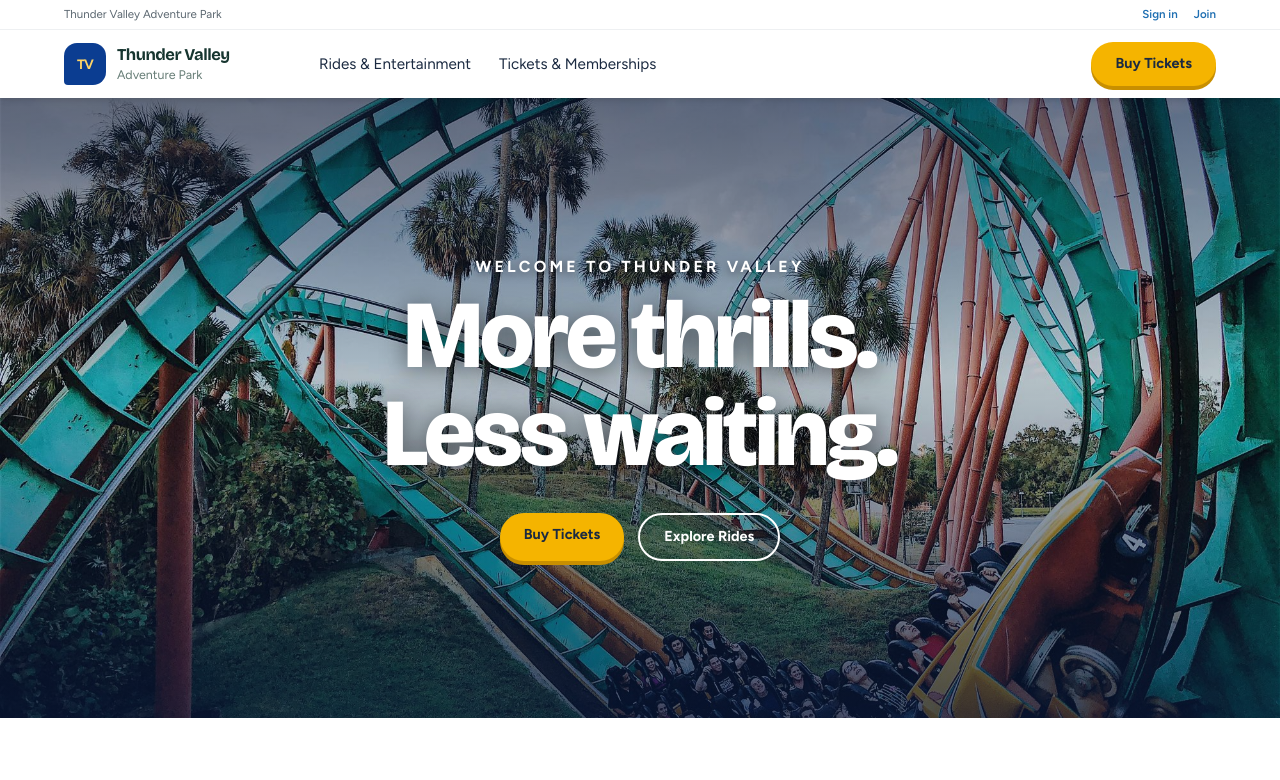
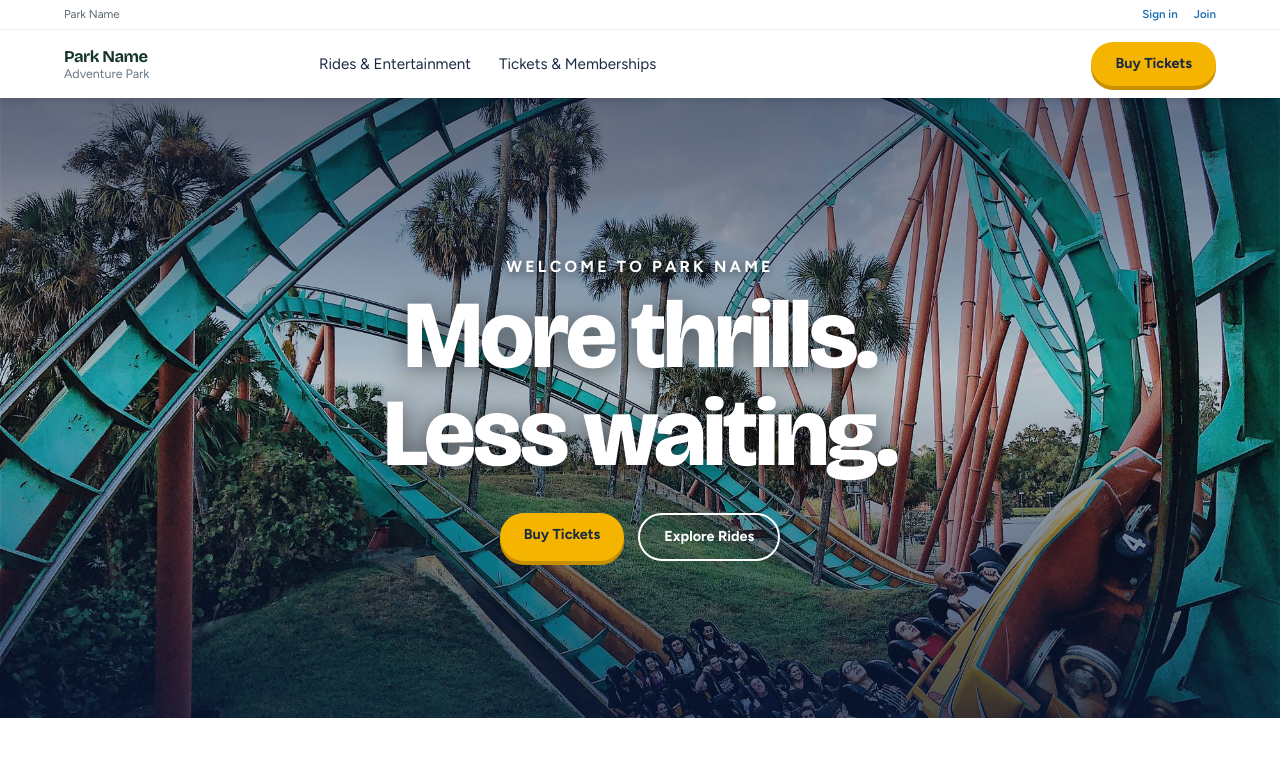
Before and after one commit to AlejandroJM0428/COSC-3380---Theme-Park-Project, a React (Vite) app in the folder client/: page / in a window 1280 px wide. Shown: the top 780 px of the page. Built offline with nearby package versions, Linux system fonts and the light colour scheme.

Commit message:
Branding

```diff
--- a/client/index.html
+++ b/client/index.html
@@ -9,7 +9,7 @@
     />
     <meta name="viewport" content="width=device-width, initial-scale=1.0" />
     <meta name="theme-color" content="#0F3B3A" />
-    <title>Thunder Valley Operations</title>
+    <title>Park Operations</title>
     <link rel="preconnect" href="https://fonts.googleapis.com" />
     <link rel="preconnect" href="https://fonts.gstatic.com" crossorigin />
     <link
--- /dev/null
+++ b/client/src/components/Wordmark.jsx
@@ -0,0 +1,11 @@
+import { BRAND } from '../config/brand.js'
+
+// Text-only wordmark. To use a logo later, change this one component.
+export default function Wordmark({ tagline = true, light = false }) {
+  return (
+    <span className={`wordmark${light ? ' wordmark-light' : ''}`}>
+      <strong>{BRAND.name}</strong>
+      {tagline && BRAND.tagline ? <small>{BRAND.tagline}</small> : null}
+    </span>
+  )
+}
--- /dev/null
+++ b/client/src/config/brand.js
@@ -0,0 +1,23 @@
+// The ONE place for the park's name, tagline, images and lands.
+// Real name, photos and theme come later: change them here and nothing else.
+// Images: any path that is missing or fails to load falls back to a neutral gradient
+// (see components/BrandImage.jsx), so the layout still holds with no photos.
+export const BRAND = {
+  name: 'Park Name',
+  shortName: 'Park Name',
+  tagline: 'Adventure Park',
+  images: {
+    hero: '/images/roller-coaster.jpg',
+    thrill: '/images/thrill-rides.jpg',
+    family: '/images/family-rides.jpg',
+    kids: '/images/kids-rides.jpg',
+    dining: '',
+  },
+}
+
+// The lands guests browse by. `zones` are Zone.ZoneName values from the database.
+export const LANDS = [
+  { key: 'thrill', title: 'Thrill Rides', blurb: 'Coasters, drops and big speed', img: BRAND.images.thrill, zones: ['Thunder Canyon'] },
+  { key: 'family', title: 'Family Favorites', blurb: 'Rides everyone can share', img: BRAND.images.family, zones: ['Main Street', 'Adventure Bay', 'Fantasy Forest'] },
+  { key: 'kids', title: 'Kids Corner', blurb: 'Little rides for little riders', img: BRAND.images.kids, zones: ['Kids Corner'] },
+]
--- a/client/src/config/nav.js
+++ b/client/src/config/nav.js
@@ -1,9 +1,11 @@
 import { REPORTS, REPORT_GROUPS } from './reports.js'
+import { BRAND } from './brand.js'
 
 // Role matrix (TA fixes plan, D4): every role gets only its own pages. Keep these lists in step with the CAN_* lists in server/routes.
 // The menu, the dashboard and the route guards all follow this file.
-export const PARK_NAME = 'Thunder Valley Adventure Park'
-export const PARK_SHORT = 'Thunder Valley'
+// Name comes from config/brand.js (one place).
+export const PARK_NAME = BRAND.name
+export const PARK_SHORT = BRAND.shortName
 
 // What each role is called around the park. Shown on the staff badge and the dashboard.
 export const ROLE_INFO = {
--- a/client/src/main.jsx
+++ b/client/src/main.jsx
@@ -4,6 +4,10 @@ import { BrowserRouter } from 'react-router-dom'
 import App from './App.jsx'
 import AuthProvider from './auth/AuthProvider.jsx'
 import './index.css'
+import './theme.css'
+import { BRAND } from './config/brand.js'
+
+document.title = `${BRAND.name} Operations`
 
 createRoot(document.getElementById('root')).render(
   <StrictMode>
--- a/client/src/pages/VisitorPortal.css
+++ b/client/src/pages/VisitorPortal.css
@@ -15,7 +15,6 @@
 .visitor-portal button, .visitor-portal input { font: inherit; }
 .visitor-header { min-height: 78px; padding: 0 max(5vw, calc((100vw - 1240px) / 2)); background: #fffefa; display: flex; align-items: center; justify-content: space-between; gap: 26px; border-bottom: 1px solid #e8ede3; }
 .visitor-brand { display: flex; align-items: center; gap: 11px; min-width: 215px; }
-.brand-mark { width: 42px; height: 42px; background: var(--vp-forest); color: #f4c86c; border-radius: 13px 13px 13px 4px; display: grid; place-items: center; font-size: .85rem; letter-spacing: -.06em; font-weight: 900; }
 .visitor-brand strong, .visitor-brand small { display: block; }
 .visitor-brand strong { font-family: var(--font-display); font-size: 1.03rem; letter-spacing: -.03em; }
 .visitor-brand small { color: var(--vp-muted); font-size: .78rem; margin-top: -2px; }
@@ -180,7 +179,6 @@
 
 /* ---- Round 2: more theme park, less bank ---- */
 .visitor-portal { background: #fff; --vp-blue: #0b3d91; }
-.brand-mark { background: #0b3d91; color: #ffd566; }
 .vp-hero { min-height: 620px; align-items: center; justify-content: center; text-align: center; background: linear-gradient(to bottom, rgba(8,24,60,.55), rgba(8,24,60,.15) 45%, rgba(8,24,60,.7)), url('/images/roller-coaster.jpg') center / cover no-repeat; }
 .vp-hero-copy { max-width: 760px; }
 .vp-hero-eyebrow { color: #fff; font-size: 1rem; letter-spacing: .2em; text-shadow: 0 2px 8px rgba(0,0,0,.5); }
@@ -220,7 +218,6 @@
 .vp-footer { margin-top: 72px; background: #0b2a66; color: #cfdcf5; padding: 40px max(5vw, calc((100vw - 1240px) / 2)) 28px; }
 .vp-footer-inner { display: flex; justify-content: space-between; align-items: center; gap: 20px; flex-wrap: wrap; }
 .vp-footer-brand { display: flex; align-items: center; gap: 12px; color: #fff; font-family: var(--font-display); font-size: 1.2rem; }
-.vp-footer-brand .brand-mark { background: #ffd566; color: #0b2a66; }
 .vp-footer nav { display: flex; gap: 26px; flex-wrap: wrap; }
 .vp-footer nav a { color: #fff; font-weight: 600; font-size: .9rem; }
 .vp-footer nav a:hover { color: #ffd566; }
--- a/client/src/pages/VisitorPortal.jsx
+++ b/client/src/pages/VisitorPortal.jsx
@@ -3,6 +3,8 @@ import { Link, useNavigate } from 'react-router-dom'
 import { useAuth } from '../auth/context.js'
 import { buyVisitorTicket, getVisitorDashboard, refundVisitorTicket } from '../api/index.js'
 import NotificationBar from '../components/NotificationBar.jsx'
+import Wordmark from '../components/Wordmark.jsx'
+import { BRAND, LANDS } from '../config/brand.js'
 import './VisitorPortal.css'
 
 function localDate(offset = 0) {
@@ -29,11 +31,6 @@ function statusTone(status) {
 }
 
 
-const LANDS = [
-  { key: 'thrill', title: 'Thrill Rides', blurb: 'Coasters, drops and big speed', img: '/images/thrill-rides.jpg', zones: ['Thunder Canyon'] },
-  { key: 'family', title: 'Family Favorites', blurb: 'Rides everyone can share', img: '/images/family-rides.jpg', zones: ['Main Street', 'Adventure Bay', 'Fantasy Forest'] },
-  { key: 'kids', title: 'Kids Corner', blurb: 'Little rides for little riders', img: '/images/kids-rides.jpg', zones: ['Kids Corner'] },
-]
 function rideImage(zoneName) {
   return (LANDS.find((land) => land.zones.includes(zoneName)) ?? LANDS[1]).img
 }
@@ -155,7 +152,7 @@ export default function VisitorPortal({ mode = 'public' }) {
     <main className="visitor-portal">
       <header className="vp-header">
         <div className="vp-utility">
-          <span>Thunder Valley Adventure Park</span>
+          <span>{BRAND.name}</span>
           <span className="vp-utility-links">
             {isMember ? (
               <>
@@ -171,9 +168,8 @@ export default function VisitorPortal({ mode = 'public' }) {
           </span>
         </div>
         <div className="vp-navbar">
-          <Link to="/" className="visitor-brand" aria-label="Thunder Valley home">
-            <span className="brand-mark" aria-hidden="true">TV</span>
-            <span><strong>Thunder Valley</strong><small>Adventure Park</small></span>
+          <Link to="/" className="visitor-brand" aria-label={`${BRAND.name} home`}>
+            <Wordmark />
           </Link>
           <nav className="vp-nav" aria-label="Main navigation">
             {isMember && <a href="#my-membership">Membership</a>}
@@ -191,7 +187,7 @@ export default function VisitorPortal({ mode = 'public' }) {
 
       <section className="vp-hero">
         <div className="vp-hero-copy">
-          <p className="vp-hero-eyebrow">{isMember ? `Welcome back${dashboard?.customer ? `, ${dashboard.customer.firstName}` : ''}` : 'Welcome to Thunder Valley'}</p>
+          <p className="vp-hero-eyebrow">{isMember ? `Welcome back${dashboard?.customer ? `, ${dashboard.customer.firstName}` : ''}` : `Welcome to ${BRAND.shortName}`}</p>
           <h1>More thrills.<br />Less waiting.</h1>
           <div className="vp-hero-actions">
             {isMember ? <a href="#my-tickets" className="vp-buy">Buy Tickets</a> : <Link to="/member/login" className="vp-buy">Buy Tickets</Link>}
@@ -338,7 +334,7 @@ export default function VisitorPortal({ mode = 'public' }) {
 
       <footer className="vp-footer">
         <div className="vp-footer-inner">
-          <div className="vp-footer-brand"><span className="brand-mark" aria-hidden="true">TV</span><strong>Thunder Valley</strong></div>
+          <div className="vp-footer-brand"><Wordmark tagline={false} light /></div>
           <nav aria-label="Footer">
             <Link to="/member/login">Member sign in</Link>
             <Link to="/member/register">Join</Link>
@@ -346,7 +342,7 @@ export default function VisitorPortal({ mode = 'public' }) {
             <a href="#top" onClick={(event) => { event.preventDefault(); window.scrollTo({ top: 0, behavior: 'smooth' }) }}>Back to top ↑</a>
           </nav>
         </div>
-        <p>Thunder Valley Adventure Park · Visitor portal prototype</p>
+        <p>{BRAND.name} · Visitor portal prototype</p>
       </footer>
     </main>
   )
--- /dev/null
+++ b/client/src/theme.css
@@ -0,0 +1,27 @@
+/* Brand tokens for the public site and the portals. Change the look here.
+   (The staff/admin pages keep using the palette in index.css.) */
+:root {
+  --brand-primary: #0b3d91;
+  --brand-primary-contrast: #ffffff;
+  --brand-accent: #ffd566;
+  --brand-accent-contrast: #0b2a66;
+  --brand-ink: #14202b;
+  --brand-muted: #667785;
+  --brand-surface: #ffffff;
+  --brand-surface-alt: #f2f5f8;
+  --brand-line: #d5dde5;
+  --brand-radius: 12px;
+  --brand-font-display: var(--font-display, system-ui, sans-serif);
+  /* shown behind any image that is missing */
+  --brand-image-fallback: linear-gradient(135deg, #0b3d91 0%, #3a78c9 55%, #ffd566 140%);
+}
+
+/* Plain-text wordmark (no logo yet) */
+.wordmark { display: block; line-height: 1.1; }
+.wordmark strong { display: block; font-family: var(--brand-font-display); font-size: 1.03rem; letter-spacing: -.03em; color: inherit; }
+.wordmark small { display: block; color: var(--brand-muted); font-size: .78rem; margin-top: 1px; }
+.wordmark-light small { color: inherit; opacity: .75; }
+
+/* Image slot with a gradient fallback */
+.brand-image { background-color: #3a78c9; background-size: cover; background-position: center; }
+.brand-image-fallback { background-image: var(--brand-image-fallback) !important; }
```
Also changed, not shown: client/src/components/BrandImage.jsx (added, +28 -0 lines).
